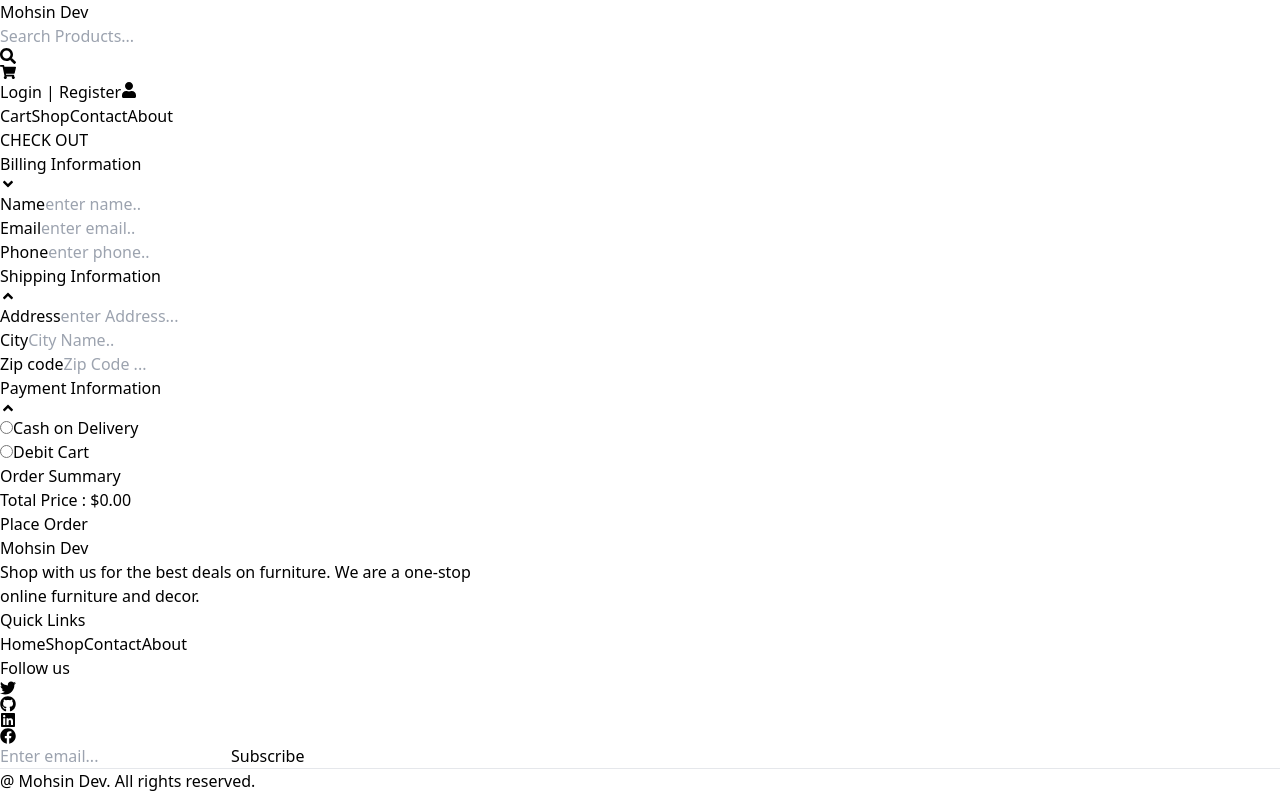
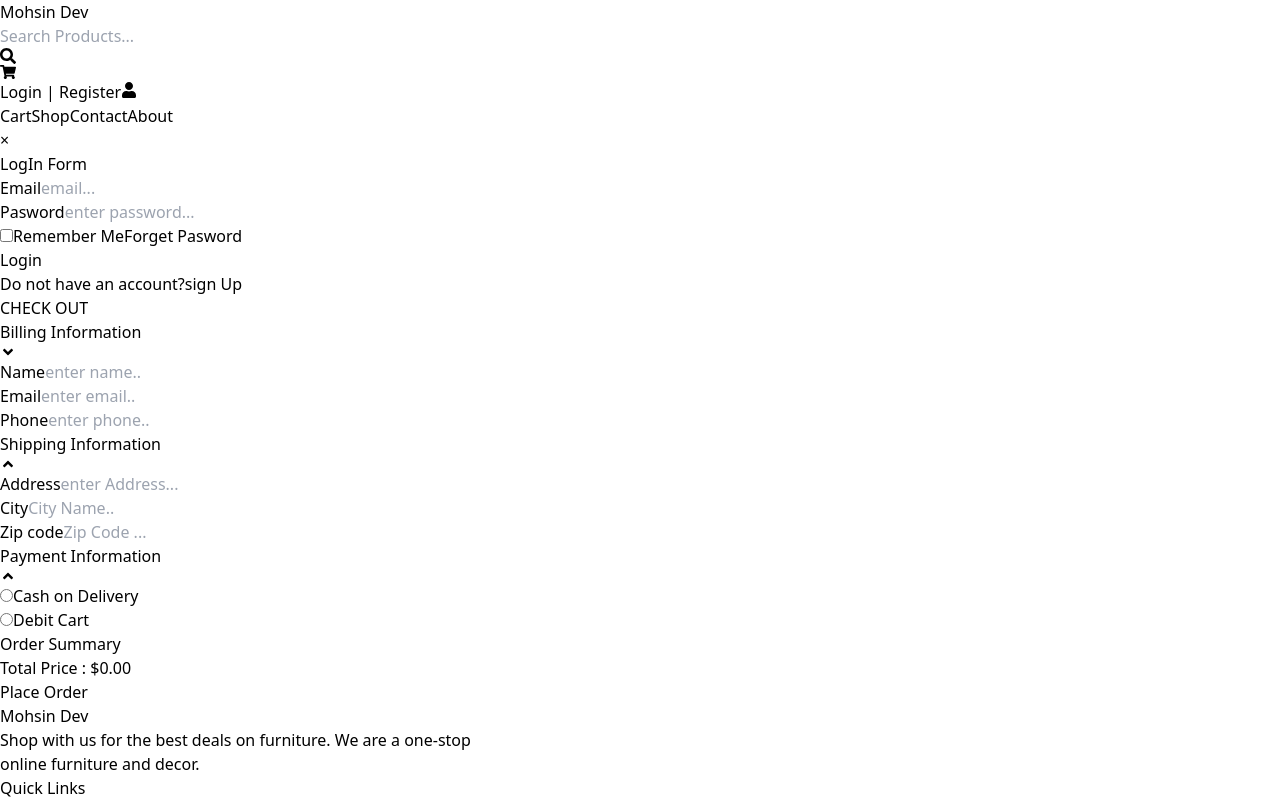
Before and after one commit to mohsinkhan60/E-commerce-shop, a React (Vite) app: page /checkOut in a window 1280 px wide. Both pictures are taken after a click on the button "Login | Register". Shown: the top 800 px of the page. Built offline with nearby package versions, Linux system fonts and the light colour scheme.

Commit message:
add order Section

```diff
--- a/src/App.jsx
+++ b/src/App.jsx
@@ -5,8 +5,11 @@ import Home from "./pages/Home";
 import Shop from "./pages/Shop";
 import Cart from "./components/Cart";
 import CheckOut from "./pages/CheckOut";
+import { useState } from "react";
+import Order from "./pages/Order";
 
 export const App = () => {
+  const [order, setOrder] = useState(null);
   return (
     <BrowserRouter>
     <Navbar />
@@ -14,7 +17,8 @@ export const App = () => {
         <Route path="/" element={<Home />} />
         <Route path="/shop" element={<Shop />} />
         <Route path="/cart" element={<Cart />} />
-        <Route path="/checkOut" element={<CheckOut />} />
+        <Route path="/checkOut" element={<CheckOut setOrder={setOrder} />} />
+        <Route path="/order-confirmation" element={<Order order={order} />} />
       </Routes>
       <Footer />
     </BrowserRouter>
--- /dev/null
+++ b/src/components/LogIn.jsx
@@ -0,0 +1,33 @@
+/* eslint-disable react/prop-types */
+export const LogIn = ({openSignUp}) => {
+  return (
+    <div>
+      <h2 className="text-2xl font-bold mb-4">LogIn Form</h2>
+      <form>
+        <div className="mb-4">
+          <label htmlFor="" className="block text-gray-700">Email</label>
+          <input className="w-full px-3 py-2 border" type="email" placeholder="email..." />
+        </div>
+        <div className="mb-4">
+          <label htmlFor="" className="block text-gray-700">Pasword</label>
+          <input type="Pasword" className="w-full px-3 py-2 border" placeholder="enter password..." />
+        </div>
+        <div className="mb-4 flex items-center justify-between">
+         <label className="inline-flex items-center">
+            <input type="checkbox" className="from-checkbox" />
+            <span className="ml-2 text-gray-700">Remember Me</span>
+         </label>
+         <a href="" className="text-red-800">Forget Pasword</a>
+        </div>
+        <div className="mb-4">
+         <button type="submit" className="w-full bg-red-600 text-white py-2">Login</button>
+        </div>
+      </form>
+      <div className="text-center">
+         <span className="text-gray-700">Do not have an account?</span>
+         <button className="text-red-800" onClick={openSignUp}>sign Up</button>
+      </div>
+    </div>
+  );
+};
+export default LogIn;
--- a/src/components/Navbar.jsx
+++ b/src/components/Navbar.jsx
@@ -1,8 +1,22 @@
+import { useState } from "react";
 import { FaSearch, FaShoppingCart, FaUser } from "react-icons/fa";
 import { useSelector } from "react-redux";
 import { NavLink } from "react-router-dom";
+import Model from "./Model";
+import LogIn from "./LogIn";
+import Register from "./Register";
 
 export const Navbar = () => {
+  const [isModelOpen, setIsModelOpen] = useState(false);
+  const [isLogin, setIsLogin] = useState(true);
+  const openSignUp = () => {
+    setIsLogin(false);
+    setIsModelOpen(true);
+  }
+  const openLogIn = () => {
+    setIsLogin(true);
+    setIsModelOpen(true);
+  }
   const products = useSelector((state) => state.cart.products);
   return (
     <nav className="bg-white shadow-md">
@@ -29,7 +43,7 @@ export const Navbar = () => {
               </span>
             )}
           </NavLink>
-          <button className="hidden md:block">Login | Register</button>
+          <button className="hidden md:block" onClick={() => setIsModelOpen(true)}>Login | Register</button>
           <button className="block md:hidden">
             <FaUser />
           </button>
@@ -42,6 +56,7 @@ export const Navbar = () => {
          <NavLink className="hover:underline">Contact</NavLink>
          <NavLink className="hover:underline">About</NavLink>
       </div>
+      <Model isModelOpen={isModelOpen} setIsModelOpen={setIsModelOpen}>{isLogin ? <LogIn openSignUp={openSignUp} /> : <Register  openLogIn={openLogIn} />}</Model>
     </nav>
   );
 };
--- /dev/null
+++ b/src/components/Register.jsx
@@ -0,0 +1,32 @@
+/* eslint-disable react/prop-types */
+
+
+export const Register = ({openLogIn}) => {
+  return (
+   <div>
+   <h2 className="text-2xl font-bold mb-4">sign up</h2>
+   <form>
+   <div className="mb-4">
+       <label htmlFor="" className="block text-gray-700">Name</label>
+       <input className="w-full px-3 py-2 border" type="text" placeholder="enter name..." />
+     </div>
+     <div className="mb-4">
+       <label htmlFor="" className="block text-gray-700">Email</label>
+       <input className="w-full px-3 py-2 border" type="email" placeholder="email..." />
+     </div>
+     <div className="mb-4">
+       <label htmlFor="" className="block text-gray-700">Pasword</label>
+       <input type="Pasword" className="w-full px-3 py-2 border" placeholder="enter password..." />
+     </div>
+     <div className="mb-4">
+      <button type="submit" className="w-full bg-red-600 text-white py-2">Sign up</button>
+     </div>
+   </form>
+   <div className="text-center">
+      <span className="text-gray-700">Already have an account?</span>
+      <button className="text-red-800" onClick={openLogIn}>Log In</button>
+   </div>
+ </div>
+  )
+}
+export default Register
--- a/src/pages/CheckOut.jsx
+++ b/src/pages/CheckOut.jsx
@@ -1,13 +1,33 @@
+/* eslint-disable react/prop-types */
 import { useState } from "react";
 import { FaAngleDown, FaAngleUp } from "react-icons/fa";
 import { useSelector } from "react-redux";
+import { useNavigate } from "react-router-dom";
 
-export const CheckOut = () => {
+export const CheckOut = ({setOrder}) => {
   const [billingToggle, setBillingToggle] = useState(true);
   const [shippingToggle, setShippingToggle] = useState(false);
   const [paymentToggle, setPaymentToggle] = useState(false);
   const [paymentMethod, setPaymentMethod] = useState("cash");
   const cart = useSelector((state) => state.cart);
+  const navigate = useNavigate()
+
+  const [shippingInfo, setShippingInfo] = useState({
+   address :"",
+   city :"",
+   zip :"",
+  })
+
+  const handleOrder = () => {
+   const newOrder = {
+      products: cart.products,
+      orderNumber: "12345",
+      shippingInformation: shippingInfo,
+      totalPrice: cart.totalPrice
+   }
+   setOrder(newOrder)
+   navigate("/order-confirmation")
+  }
   return (
     <div className="container mx-auto py-8 min-h-96 px-4 md:px-16 lg:px-24">
       <h3 className="text-2xl font-semibold mb-4">CHECK OUT</h3>
@@ -84,6 +104,7 @@ export const CheckOut = () => {
                   name="name"
                   placeholder="enter Address..."
                   className="w-full px-3 py-2 border"
+                  onChange={(e) => setShippingInfo({...shippingInfo, address: e.target.value})}
                 />
               </div>
 
@@ -92,10 +113,11 @@ export const CheckOut = () => {
                   City
                 </label>
                 <input
-                  type="email"
-                  name="email"
+                  type="text"
+                  name="city"
                   placeholder="City Name.."
                   className="w-full px-3 py-2 border"
+                  onChange={(e) => setShippingInfo({...shippingInfo, city: e.target.value})}
                 />
               </div>
 
@@ -104,10 +126,11 @@ export const CheckOut = () => {
                   Zip code
                 </label>
                 <input
-                  type="phone"
-                  name="phone"
+                  type="text"
+                  name="zip"
                   placeholder="Zip Code ..."
                   className="w-full px-3 py-2 border"
+                  onChange={(e) => setShippingInfo({...shippingInfo, zip: e.target.value})}
                 />
               </div>
             </div>
@@ -239,7 +262,7 @@ export const CheckOut = () => {
                <span className="font-semibold">${cart.totalPrice.toFixed(2)}</span>
             </div>
           </div>
-          <button className="w-full bg-red-600 text-white py-2 mt-6 hover:bg-red-600 rounded-full">Place Order</button>
+          <button className="w-full bg-red-600 text-white py-2 mt-6 hover:bg-red-800 rounded-full" onClick={handleOrder}>Place Order</button>
         </div>
       </div>
     </div>
--- /dev/null
+++ b/src/pages/Order.jsx
@@ -0,0 +1,50 @@
+/* eslint-disable react/prop-types */
+
+import { useNavigate } from "react-router-dom";
+
+
+export const Order = ({ order }) => {
+  const navigate = useNavigate();
+  return (
+    <div className="container mx-auto py-8 px-4 md:px-16 lg:px-24">
+      <h2 className="text-2xl font-semibold mb-4">Thank you for your order</h2>
+      <p className="text-green-600 font-semibold text-3xl">
+        Your order placed successfully
+      </p>
+      <div className="mt-6 p-4 border rounded-lg bg-gray-100">
+        <h className="text-xl font-semibold mb-2">Order Summary</h>
+        <p>Order Number : {order.orderNumber}</p>
+        <div className="mt-4">
+          <h2 className="text-md font-semibold mb-2">Shipping Information</h2>
+          <p>{order.shippingInformation.address}</p>
+          <p>{order.shippingInformation.city}</p>
+          <p>{order.shippingInformation.zip}</p>
+        </div>
+        <div className="mt-4">
+          <h3 className="text-md font-semibold mb-2">products Ordered</h3>
+          {order.products.map((product, index) => (
+            <div key={index} className="flex justify-between mt-2">
+              <p>
+                {product.name} * {product.quantity}
+              </p>
+              <p>${product.price * product.quantity}</p>
+            </div>
+          ))}
+        </div>
+        <div className="mt-4 flex justify-between">
+          <span>Total Price :</span>
+          <span className="font-semibold">${order.totalPrice.toFixed(2)}</span>
+        </div>
+      </div>
+      <div className="mt-6">
+        <button className="bg-green-500 text-white py-2 px-4 hover:bg-green-600 rounded-full">
+          order tracking
+        </button>
+        <button className="ml-4 bg-red-600 text-white py-2 px-4 hover:bg-red-800 rounded-full" onClick={() => navigate("/")}>
+          Continue Shopping
+        </button>
+      </div>
+    </div>
+  );
+};
+export default Order;
```
